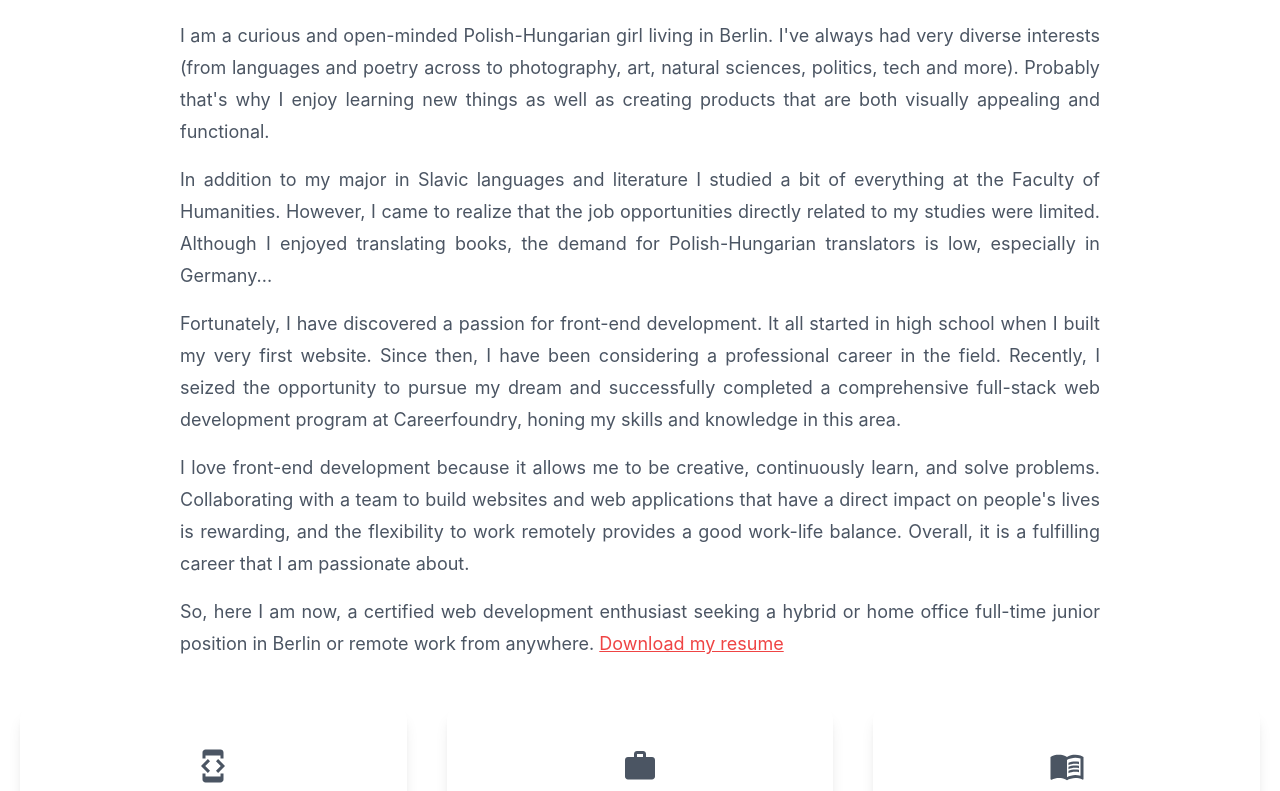
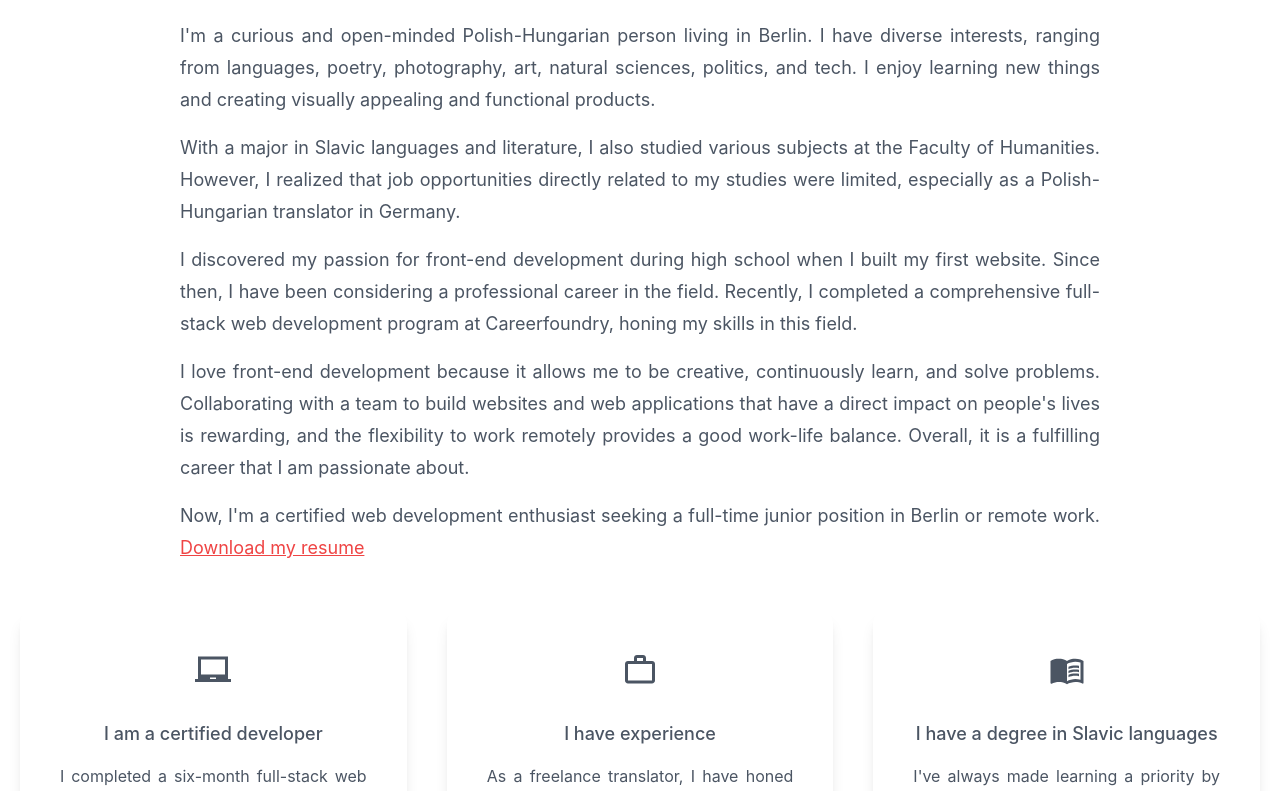
Before and after one commit to martalexaa/my-portfolio, a Next.js app: page / in a window 1280 px wide. Shown: the part 1020-1811 px from the top of the page. Built offline with nearby package versions, Linux system fonts and the light colour scheme.

Commit message:
Update index.js

```diff
--- a/pages/index.js
+++ b/pages/index.js
@@ -1,6 +1,6 @@
 import Head from 'next/head';
 import Image from 'next/image';
-import { MdDeveloperMode, MdWork, MdMenuBook } from 'react-icons/md';
+import { MdLaptopChromebook, MdOutlineWorkOutline, MdOutlineMenuBook } from 'react-icons/md';
 import {
   AiFillGithub,
   AiFillLinkedin,
@@ -32,7 +32,7 @@ export default function Home() {
 
         <section className="min-h-screen text-center  w-full h-full" id="home">
           <div className="text-center p-10">
-            <h2 className="text-4xl py-6 md:py-9 lg:py-10 md:text-5xl text-red-500 ">helloWorld</h2>
+            <h2 className="text-4xl py-6 md:py-9 lg:py-10 md:text-5xl text-red-500 tracking-wide">Hello World</h2>
             <h3 className="text-xl md:text-2xl pb-8 text-gray-600">I'm a web developer.
               I love to create beautiful and functional things!</h3>
           </div>
@@ -65,25 +65,23 @@ export default function Home() {
               My name is Marta. Let me introduce myself.</h3>
             <div className="text-gray-600">
               <p className="text-lg py-2 leading-8 text-justify">
-                I am a curious and open-minded Polish-Hungarian girl living in Berlin. I've always had very diverse interests (from languages and poetry across to photography, art, natural sciences, politics, tech and more).
-                Probably that's why I enjoy learning new things as well as creating products that are both visually appealing and functional.</p>
+                I'm a curious and open-minded Polish-Hungarian person living in Berlin. I have diverse interests, ranging from languages, poetry, photography, art, natural sciences, politics, and tech.
+                I enjoy learning new things and creating visually appealing and functional products.</p>
               <p className="text-lg py-2 leading-8 text-justify">
-                In addition to my major in Slavic languages and literature I studied a bit of everything at the Faculty of Humanities.
-                However, I came to realize that the job opportunities directly related to my studies were limited.
-                Although I enjoyed translating books, the demand for Polish-Hungarian translators is low, especially in Germany...
+                With a major in Slavic languages and literature, I also studied various subjects at the Faculty of Humanities. However,
+                I realized that job opportunities directly related to my studies were limited, especially as a Polish-Hungarian translator in Germany.
               </p>
               <p className="text-lg py-2 leading-8 text-justify">
-                Fortunately, I have discovered a passion for front-end development. It all started in high school when
-                I built my very first website. Since then, I have been considering a professional career in the field.
-                Recently, I seized the opportunity to pursue my dream and successfully
-                completed a comprehensive full-stack web development program at Careerfoundry, honing my skills and knowledge in this area.
+                I discovered my passion for front-end development during high school when I built my first website.
+                Since then, I have been considering a professional career in the field.
+                Recently, I completed a comprehensive full-stack web development program at Careerfoundry, honing my skills in this field.
               </p>
               <p className="text-lg py-2 leading-8 text-justify">I love front-end development because it allows me to be creative, continuously learn, and solve problems.
                 Collaborating with a team to build websites and web applications that have a direct impact on people's lives is rewarding, and the flexibility to work remotely provides a good work-life balance.
                 Overall, it is a fulfilling career that I am passionate about.
               </p>
               <p className="text-lg py-2 leading-8 text-justify">
-                So, here I am now, a certified web development enthusiast seeking a hybrid or home office full-time junior position in Berlin or remote work from anywhere. <a href="/files/Marta_Karaba_WebDev_CV.pdf"
+                Now, I'm a certified web development enthusiast seeking a full-time junior position in Berlin or remote work. <a href="/files/Marta_Karaba_WebDev_CV.pdf"
                   alt="Click here to download my CV in pdf format" target="_blank"
                   rel="noopener noreferrer" download className="text-red-500 cursor-pointer underline">Download my resume</a>
               </p>
@@ -91,7 +89,7 @@ export default function Home() {
           </div>
           <div className="lg:flex gap-10">
             <div className="text-center shadow-lg p-10 rounded-xl my-10 flex-1">
-              <div className="flex-1 m-auto w-fit text-4xl text-gray-600"><MdDeveloperMode /></div>
+              <div className="flex-1 m-auto w-fit text-4xl text-gray-600"><MdLaptopChromebook /></div>
               <h3 className="text-lg font-medium pt-8 pb-2  text-gray-600">
                 I am a certified developer
               </h3>
@@ -103,7 +101,7 @@ export default function Home() {
               </p>
             </div>
             <div className="text-center shadow-lg p-10 rounded-xl my-10 flex-1">
-              <div className="flex-1 m-auto w-fit text-4xl text-gray-600"><MdWork /></div>
+              <div className="flex-1 m-auto w-fit text-4xl text-gray-600"><MdOutlineWorkOutline /></div>
               <h3 className="text-lg font-medium pt-8 pb-2 text-gray-600">
                 I have experience
               </h3>
@@ -115,7 +113,7 @@ export default function Home() {
               </p>
             </div>
             <div className="text-center shadow-lg p-10 rounded-xl my-10 flex-1">
-              <div className="flex-1 m-auto w-fit text-4xl text-gray-600"><MdMenuBook /></div>
+              <div className="flex-1 m-auto w-fit text-4xl text-gray-600"><MdOutlineMenuBook /></div>
               <h3 className="text-lg font-medium pt-8 pb-2 text-gray-600">
                 I have a degree in Slavic languages
               </h3>
```
